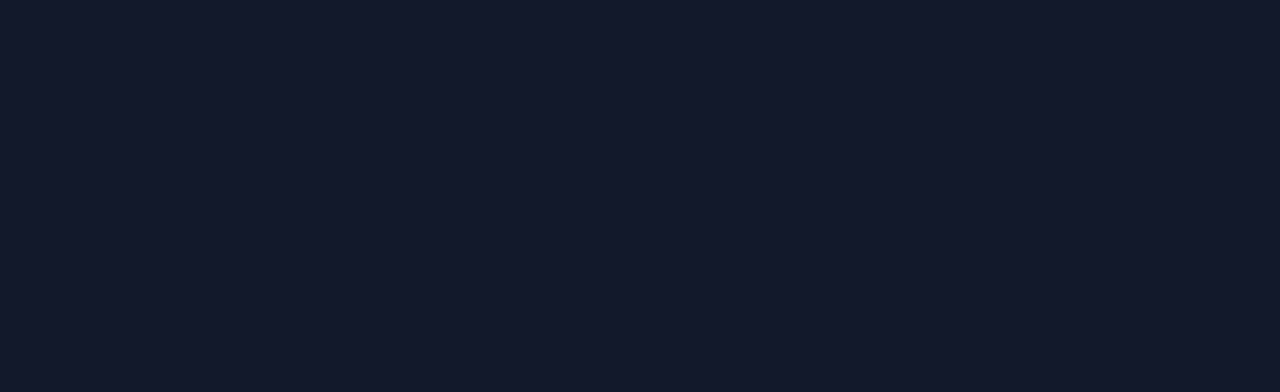
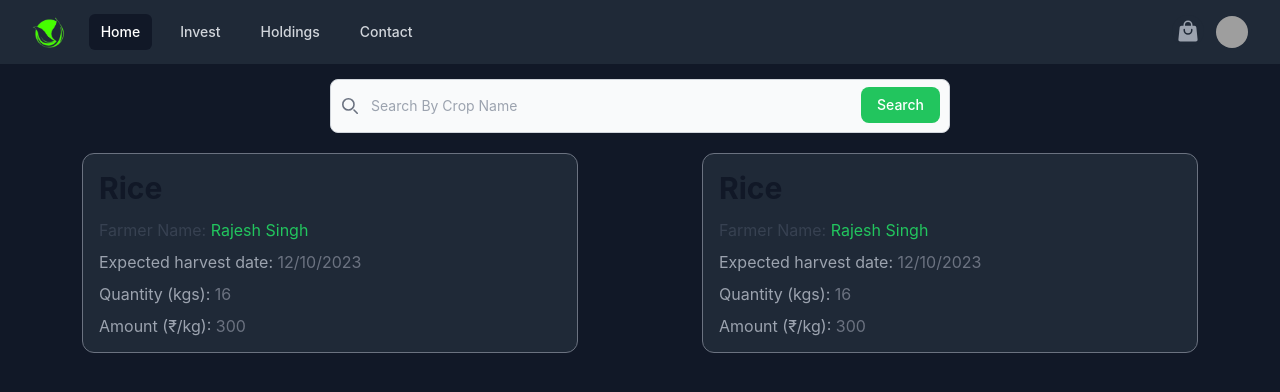
Before and after one commit to Abdulkalam14/FarmInvest, a React (Vite) app: page /searcharvest in a window 1280 px wide. Before the commit this address had no page. Shown: the top 392 px of the page. Built offline with nearby package versions, Linux system fonts and the light colour scheme; sample sign-in values are in the browser's storage; grey boxes are pictures that could not be loaded.

Commit message:
search page added

```diff
--- a/src/App.jsx
+++ b/src/App.jsx
@@ -14,6 +14,7 @@
 import Farmersignup from './Pages/FarmerSignup';
 import EditProfile from './Pages/EditProfile';
 import FarmerForm from './Pages/FarmerForm';
+import SearchHarvest from './Pages/SearchHarvest';
 
 const isAuthenticated = () => {
   const accessToken = localStorage.getItem('accessToken');
@@ -58,7 +59,8 @@
         <Route path="/profile/:id" element={<InvestorRoute component={UserProfile} />} />
         <Route path="/farmerprofile/:id" element={<InvestorRoute component={FarmerProfile} />} />
         <Route path="/checkout" element={<InvestorRoute component={BuyingPage} />} />
-        <Route path="/select/:id" element={<InvestorRoute component={Choose} />} />;
+        <Route path="/select/:id" element={<InvestorRoute component={Choose} />} />
+        <Route path="/searcharvest" element={<InvestorRoute component={SearchHarvest} />} />
         <Route path='/editprofile' element={<EditProfile/>}/>
         <Route path='/farmerform' element={<FarmerForm/>}/>
       </Route>
--- a/src/Components/Navbar.jsx
+++ b/src/Components/Navbar.jsx
@@ -4,8 +4,8 @@
 
 const navigation = [
   { name: 'Home', href: '/', current: true },
-  { name: 'Invest', href: '/#invest', current: false },
-  { name: 'Holdings', href: '/#holds', current: false },
+  { name: 'Invest', href: '/farmers', current: false },
+  { name: 'Holdings', href: '/holdings', current: false },
   { name: 'Contact', href: '/#contact', current: false },
 ]
 
--- /dev/null
+++ b/src/Components/Search Harvest/HarvestCard.jsx
@@ -0,0 +1,23 @@
+import React from 'react'
+
+const HarvestCard = () => {
+  return (
+    <div className='w-full h-auto mt-5'>
+    <a href={`/farmerprofile/id`} className="w-4/5 h-[200px] mx-auto flex flex-col border mb-4 border-gray-500 rounded-xl md:flex-row bg-gray-800 hover:bg-gray-700">
+        <div className="p-4">
+          <div className='flex items-start'>
+            <h5 className="block mb-3 text-3xl font-bold text-gray-900 dark:text-white">Rice</h5>
+          </div>
+            <div className='text-start'>
+            <p className="mb-2  font-normal text-gray-700 dark:text-gray-400">Farmer Name: <span className='text-green-500'>Rajesh Singh</span></p>
+            <p className='mb-2 text-gray-400'>Expected harvest date: <span className='text-gray-500'>12/10/2023</span></p>
+            <p className='mb-2 text-gray-400'>Quantity (kgs): <span className='text-gray-500'>16</span></p>
+            <p className='mb-2 text-gray-400'>Amount (₹/kg): <span className='text-gray-500'>300</span></p>
+            </div>
+        </div>
+    </a>
+    </div>
+  )
+}
+
+export default HarvestCard
--- /dev/null
+++ b/src/Components/Search Harvest/HarvestList.jsx
@@ -0,0 +1,13 @@
+import React from 'react'
+import HarvestCard from './HarvestCard'
+
+const HarvestList = () => {
+  return (
+    <div className='w-full grid grid-cols-2'>
+        <HarvestCard/>
+        <HarvestCard/>
+    </div>
+  )
+}
+
+export default HarvestList
--- a/src/Pages/Farmers.jsx
+++ b/src/Pages/Farmers.jsx
@@ -5,7 +5,14 @@
   return (
     <div className='text-gray-200'>
         <div className='max-w-[1240px] mt-[15px] w-full h-screen mx-auto text-center flex justify-center'>
+          <div className='w-full h-auto'>
            <Farmerslist/>
+           <div className='flex justify-end'>
+           <a href="/searcharvest" >
+            <button  className='bg-green-500 shadow-4xl w-[200px] rounded-md font-medium my-6 mx-auto py-3 hover:bg-green-700'>Search by Harvest</button>
+          </a>
+          </div>
+           </div>
         </div>
     </div>
   )
--- /dev/null
+++ b/src/Pages/SearchHarvest.jsx
@@ -0,0 +1,34 @@
+import React from 'react'
+import HarvestCard from '../Components/Search Harvest/HarvestCard'
+import HarvestList from '../Components/Search Harvest/HarvestList'
+
+const SearchHarvest = () => {
+  return (
+    <div className='max-w-[1240px] mt-[15px] w-full h-screen mx-auto text-center flex justify-center text-white'>
+      <div className='w-full h-auto flex flex-col'>
+       <div className='w-full flex justify-center'>
+        <form className='w-1/2'>
+            <label for="default-search" class="mb-2 text-sm font-medium text-gray-900 sr-only dark:text-white">Search</label>
+            <div class="relative">
+            <div class="absolute inset-y-0 left-0 flex items-center pl-3 pointer-events-none">
+            <svg class="w-4 h-4 text-gray-500 dark:text-gray-400" aria-hidden="true" xmlns="http://www.w3.org/2000/svg" fill="none" viewBox="0 0 20 20">
+                <path stroke="currentColor" stroke-linecap="round" stroke-linejoin="round" stroke-width="2" d="m19 19-4-4m0-7A7 7 0 1 1 1 8a7 7 0 0 1 14 0Z"/>
+            </svg>
+            </div>
+            <input type="search" id="default-search" class="block w-full p-4 pl-10 text-sm text-gray-900 border border-gray-300 rounded-lg bg-gray-50 dark:bg-gray-700 dark:border-gray-600 dark:placeholder-gray-400 dark:text-white" placeholder="Search By Crop Name" required/>
+            <button type="submit" class="text-white absolute right-2.5 bottom-2.5 bg-green-500 hover:bg-green-400 focus:ring-4 focus:outline-none focus:ring-blue-300 font-medium rounded-lg text-sm px-4 py-2">Search</button>
+           </div>
+        </form>
+       </div>
+
+        <div className='w-full'>
+          <HarvestList/>
+        </div>
+
+
+      </div>
+    </div>
+  )
+}
+
+export default SearchHarvest
```
